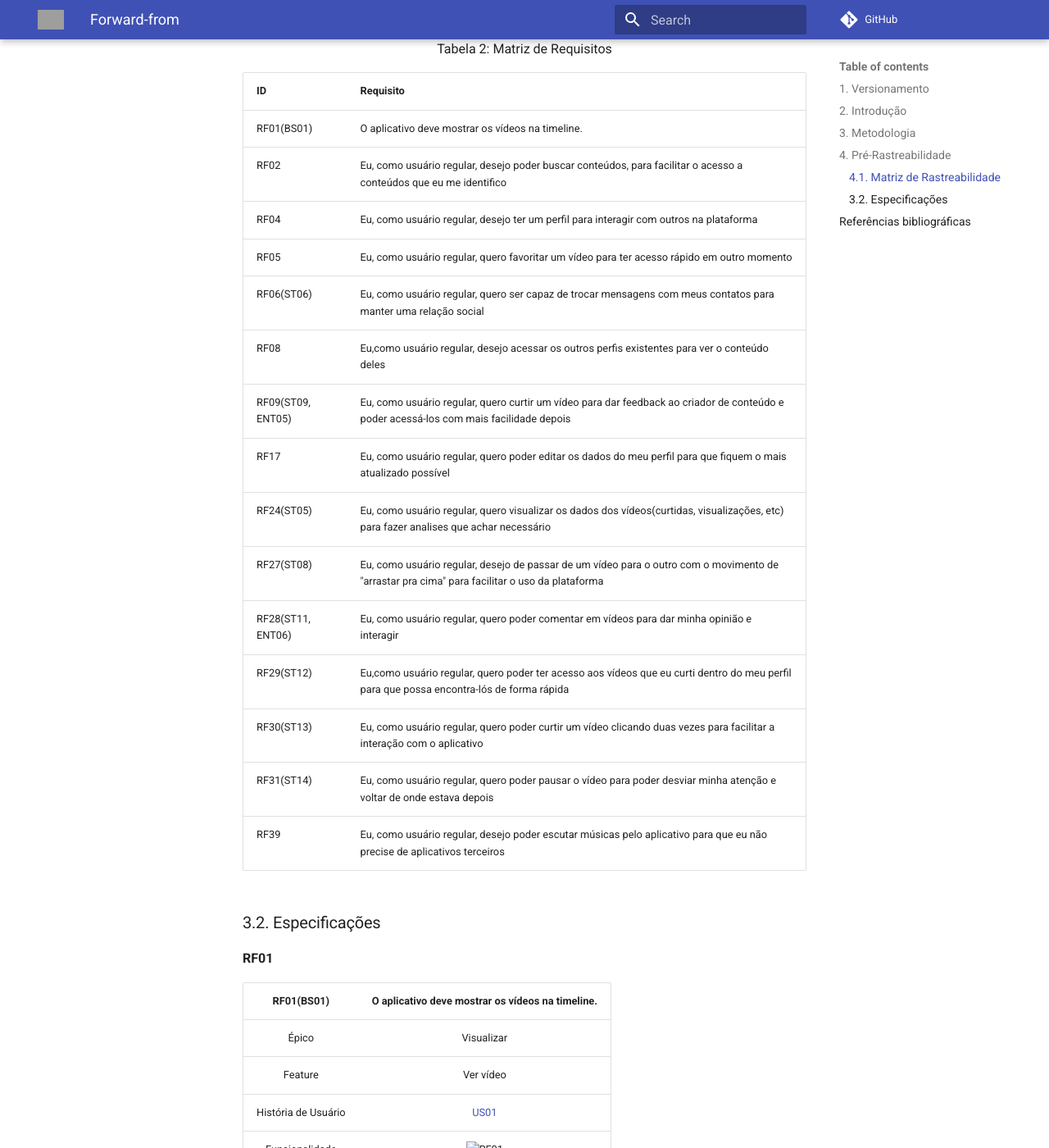
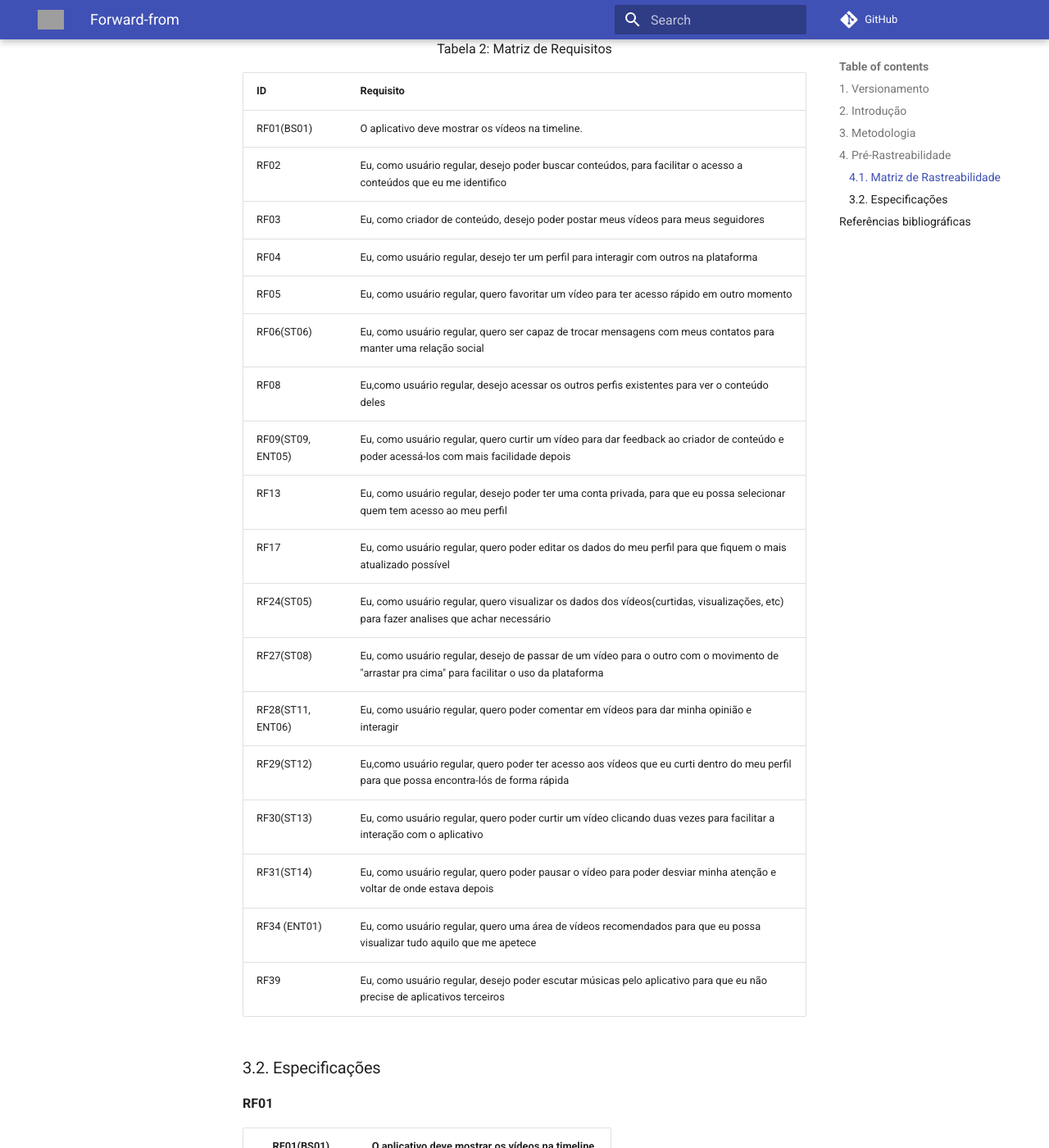
Before and after one commit to Requisitos-de-Software/2022.1-TikTok, an MkDocs documentation site: the page built from docs/posrastreabilidade/forward-from.md, in a window 1280 px wide and 1400 px high, scrolled down 1244 px. Shown: the whole window at 82% size. Built offline with MkDocs 1.6.1 and Material for MkDocs 9.7.7, drawn with Linux system fonts in a browser that asks for light colours; comment, search, counter and statistics services are not loaded; grey boxes are pictures that could not be loaded.

Commit message:
#63 - Adição

```diff
--- a/docs/posrastreabilidade/forward-from.md
+++ b/docs/posrastreabilidade/forward-from.md
@@ -42,11 +42,13 @@
 | ---- | ------------------------------------------------------------------------------------------------------------------------ |
 | RF01(BS01)  | O aplicativo deve mostrar os vídeos na timeline.
 | RF02| Eu, como usuário regular, desejo poder buscar conteúdos, para facilitar o acesso a conteúdos que eu me identifico
+| RF03| Eu, como criador de conteúdo, desejo poder postar meus vídeos para meus seguidores
 | RF04| Eu, como usuário regular, desejo ter um perfil para interagir com outros na plataforma
 | RF05| Eu, como usuário regular, quero favoritar um vídeo para ter acesso rápido em outro momento
 | RF06(ST06)| Eu, como usuário regular, quero ser capaz de trocar mensagens com meus contatos para manter uma relação social
 | RF08| Eu,como usuário regular, desejo acessar os outros perfis existentes para ver o conteúdo deles
 | RF09(ST09, ENT05)| Eu, como usuário regular, quero curtir um vídeo para dar feedback ao criador de conteúdo e poder acessá-los com mais facilidade depois
+| RF13 | Eu, como usuário regular, desejo poder ter uma conta privada, para que eu possa selecionar quem tem acesso ao meu perfil
 | RF17| Eu, como usuário regular, quero poder editar os dados do meu perfil para que fiquem o mais atualizado possível
 | RF24(ST05)| Eu, como usuário regular, quero visualizar os dados dos vídeos(curtidas, visualizações, etc) para fazer analises que achar necessário
 | RF27(ST08)| Eu, como usuário regular, desejo de passar de um vídeo para o outro com o movimento de "arrastar pra cima" para facilitar o uso da plataforma
@@ -54,6 +56,7 @@
 | RF29(ST12)|Eu,como usuário regular, quero poder ter acesso aos vídeos que eu curti dentro do meu perfil para que possa encontra-lós de forma rápida
 | RF30(ST13)| Eu, como usuário regular, quero poder curtir um vídeo clicando duas vezes para facilitar a interação com o aplicativo
 | RF31(ST14)|Eu, como usuário regular, quero poder pausar o vídeo para poder desviar minha atenção e voltar de onde estava depois
+| RF34 (ENT01) | Eu, como usuário regular, quero uma área de vídeos recomendados para que eu possa visualizar tudo aquilo que me apetece
 | RF39| Eu, como usuário regular, desejo poder escutar músicas pelo aplicativo para que eu não precise de aplicativos terceiros
 
 
```
